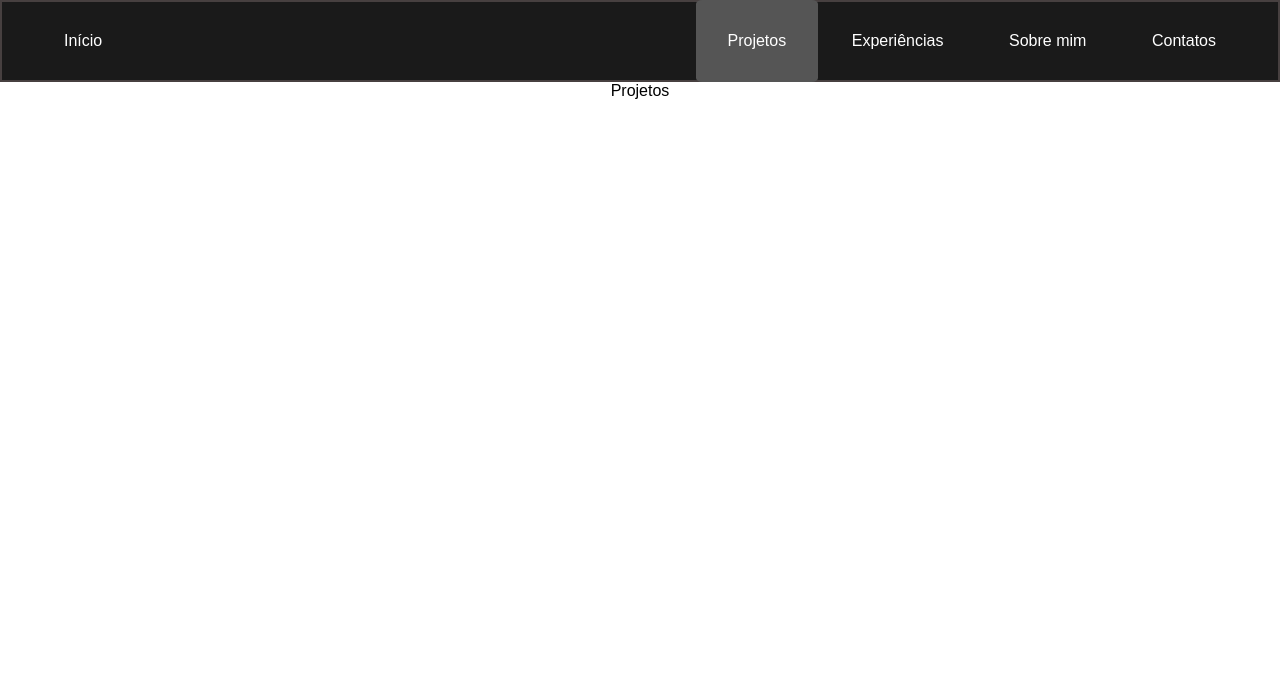
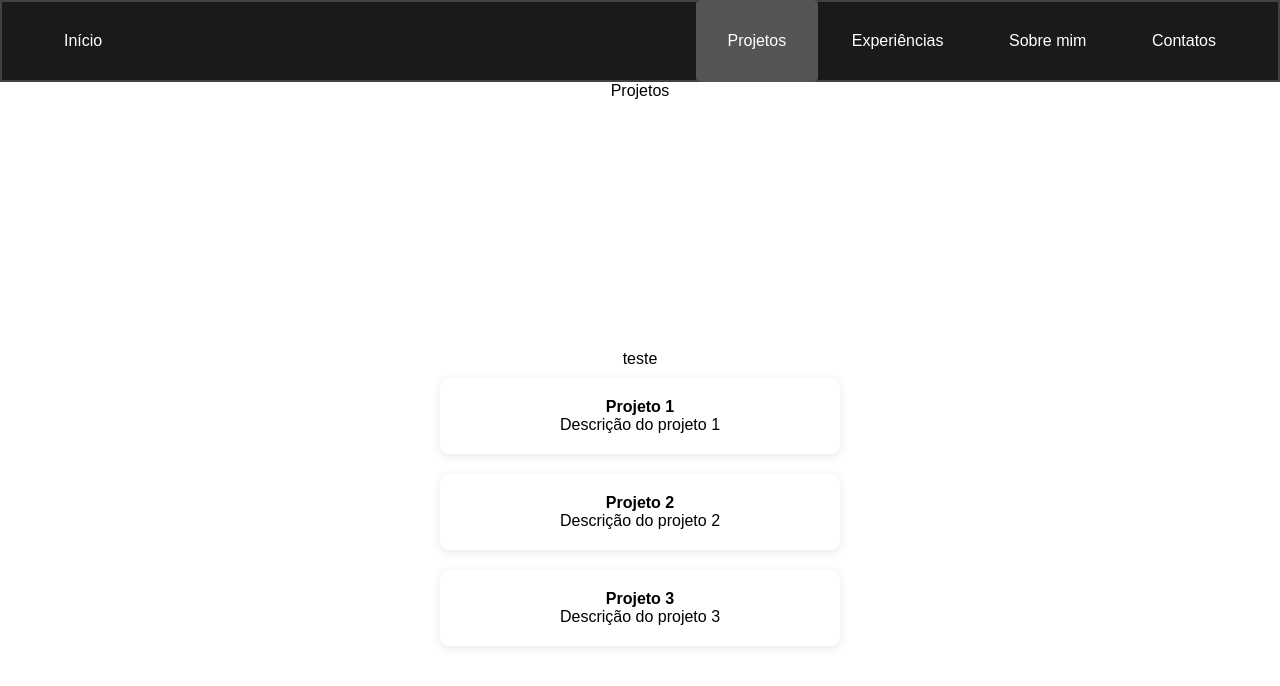
Before and after one commit to neves1697/Portfolio, a React (Create React App) app: page /projetos in a window 1280 px wide. Shown: the top 686 px of the page. Built offline with nearby package versions, Linux system fonts and the light colour scheme.

Commit message:
Ajustes nos cards descritivos dos projetos

```diff
--- a/src/Pages/Projetos/Projetos.jsx
+++ b/src/Pages/Projetos/Projetos.jsx
@@ -3,9 +3,34 @@ import "../../Styles/TelaInicial.css";
 import { Link } from "react-router-dom";
 
 const Projetos = () => {
+    const cardData = [
+        {
+            title: "Projeto 1",
+            description: "Descrição do projeto 1",
+        },
+        {
+            title: "Projeto 2",
+            description: "Descrição do projeto 2",
+        },
+        {
+            title: "Projeto 3",
+            description: "Descrição do projeto 3",
+        },
+    ];
+
     return <>
         <div>
             <p>Projetos</p>
+            {/* Seção dos cards */}
+            <div className="card-container">
+                <p>teste</p>
+                {cardData.map((card, index) => (
+                    <div className="card" key={index}>
+                        <h3>{card.title}</h3>
+                        <p>{card.description}</p>
+                    </div>
+                ))}
+            </div>
         </div>
     </>
 }
--- a/src/Pages/TelaInicial/TelaInicial.jsx
+++ b/src/Pages/TelaInicial/TelaInicial.jsx
@@ -19,6 +19,20 @@ const TelaInicial = () => {
             title: "Projeto 3",
             description: "Descrição do projeto 3",
         },
+        {
+            title: "Projeto 3",
+            description: "Descrição do projeto 3",
+        },
+        {
+            title: "Projeto 3",
+            description: "Descrição do projeto 3",
+        }, {
+            title: "Projeto 3",
+            description: "Descrição do projeto 3",
+        }, {
+            title: "Projeto 3",
+            description: "Descrição do projeto 3",
+        },
     ];
 
 
@@ -28,13 +42,12 @@ const TelaInicial = () => {
                 <div className="container-fotoperfil">
                     <div className="foto-perfil">
                         <img src={FotoPerfil} title="Foto de Perfil" alt="Foto de Perfil" />
+                    </div>
+                </div>
 
-                    </div>
-
-
-                </div>
                 {/* Seção dos cards */}
                 <div className="card-container">
+                    <p>teste</p>
                     {cardData.map((card, index) => (
                         <div className="card" key={index}>
                             <h3>{card.title}</h3>
--- a/src/Styles/TelaInicial.css
+++ b/src/Styles/TelaInicial.css
@@ -12,7 +12,7 @@
 
 .container {
     display: flex;
-
+    /*position: fixed;*/
     justify-content: center;
     flex-direction: row;
     width: 100%;
@@ -23,13 +23,13 @@
 .container-fundo {
     display: flex;
     justify-content: center;
+
     width: inherit;
     height: inherit;
 }
 
 .container-fotoperfil {
     display: flex;
-
     justify-content: center;
     flex-direction: column;
     align-items: center;
@@ -53,7 +53,6 @@
     height: 100%;
     object-fit: cover;
 }
-
 
 .card-container {
     display: flex;
```
